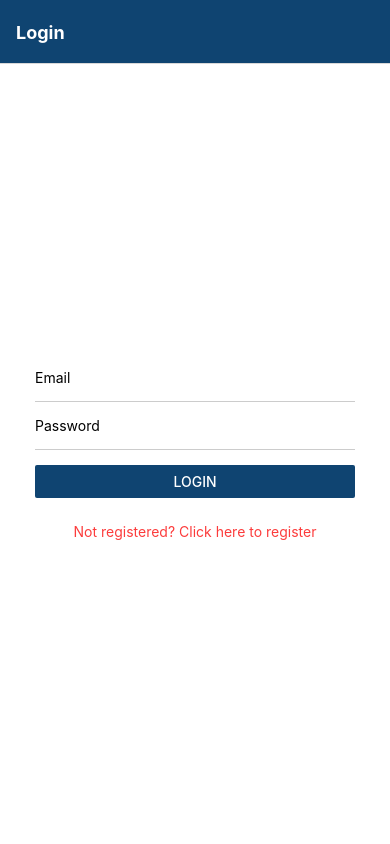
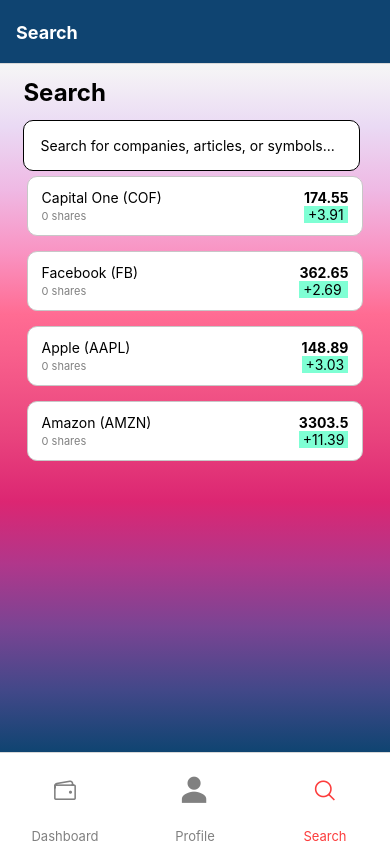
Before and after one commit to Lam-Richard/catpital-one, a React Native app: screen /SearchStack in a window 390 px wide. Built offline with nearby package versions, Linux system fonts and the light colour scheme; no server answers; what react-native-global-props would draw is missing.

Commit message:
data objects

```diff
--- a/App.js
+++ b/App.js
@@ -161,7 +161,7 @@
   const RootStack = createNativeStackNavigator();
   const RootStackScreen = ({ user }) => (
     <RootStack.Navigator screenOptions={{ headerShown: false }}>
-      {user ? (
+      {!user ? (
         <RootStack.Screen
           name="App"
           component={TabsScreen}
--- a/package.json
+++ b/package.json
@@ -26,6 +26,7 @@
     "react-native-picker-select": "^8.0.4",
     "react-native-safe-area-context": "3.2.0",
     "react-native-screens": "~3.4.0",
+    "react-native-searchable-dropdown": "^1.1.3",
     "react-native-text-ticker": "^1.13.0",
     "react-native-web": "~0.13.12"
   },
--- a/screens/Search.js
+++ b/screens/Search.js
@@ -1,4 +1,4 @@
-import React from "react";
+import React, { useEffect, useState } from "react";
 import { LinearGradient } from "expo-linear-gradient";
 import {
   StyleSheet,
@@ -9,16 +9,148 @@
   TextInput,
   Button,
 } from "react-native";
+import { getAllAssets } from "../tradingApi/trading";
+import SearchableDropdown from 'react-native-searchable-dropdown';
+
+const Ticker = ({data}) => {
+  const backgroundColor = data.upDown == "+" ? "aquamarine" : "red";
+    return (
+      <TouchableOpacity
+        style={styles.ticker}
+        onPress={() => {
+          navigation.navigate("Stock", {
+            data: capitalOne,
+          });
+        }}
+      >
+        <Text>
+          {data.company} ({data.ticker}){"\n"}
+          <Text style={{ fontSize: 11, color: "gray" }}>
+            {data.shares} shares
+          </Text>
+        </Text>
+        <View>
+          <Text style={{ fontWeight: "bold" }}>{data.lastPrice}</Text>
+          <Text style={{ backgroundColor: backgroundColor }}>
+            {" "}
+            {data.upDown}
+            {data.lastChange}
+          </Text>
+        </View>
+      </TouchableOpacity>
+    );
+}
 
 const SearchScreen = ({ navigation }) => {
-  const SearchBar = () => {
+  const [assets, setAssets] = useState([]);
+  const [query, setQuery] = useState("");
+
+  useEffect(() => {
+
+
+
+    async function fetchAssets() {
+      const response = await getAllAssets();
+      return response;
+    }
+    fetchAssets().then(data => setAssets(data));
+  },[])
+
+  // useEffect(()=> {
+  //   console.log("Assets:", assets);
+  // },[assets])
+
+
+  const capitalOne = {
+    company: "Capital One",
+    ticker: "COF",
+    lastPrice: 174.55,
+    lastChange: 3.91,
+    percentChange: 2.29,
+    upDown: "+",
+    shares: 0,
+    boughtPrice: 8.31,
+  };
+
+  const facebook = {
+    company: "Facebook",
+    ticker: "FB",
+    lastPrice: 362.65,
+    lastChange: 2.69,
+    percentChange: 0.75,
+    upDown: "+",
+    shares: 0
+  }
+
+  const apple = {
+    company: "Apple",
+    ticker: "AAPL",
+    lastPrice: 148.89,
+    lastChange: 3.03,
+    percentChange: 2.08,
+    upDown: "+",
+    shares: 0
+  }
+
+  const amazon = {
+    company: "Amazon",
+    ticker: "AMZN",
+    lastPrice: 3303.50,
+    lastChange: 11.39,
+    percentChange: 0.35,
+    upDown: "+",
+    shares: 0
+  }
+
+  const SearchBar = ({assets}) => {
+    const [query, setQuery] = useState("");
+    const [results, setResults] = useState([]);
+
+    const Result = ({asset}) => {
+      return (
+        <TouchableOpacity style={styles.ticker}>
+          <Text>{asset.name} ({asset.symbol})</Text>
+        </TouchableOpacity>
+      )
+    }
+
+    function changeResults() {
+      if (query != "" && assets != []) {
+        console.log(assets[0].symbol);
+        // console.log("RESULT:", result);
+        // setResults(result);
+      } else {
+        setResults([]);
+      }
+    }
+
+    useEffect(()=> {
+      changeResults()
+    },[query])
+
     return (
-      <TextInput
+      <React.Fragment>
+        <TextInput
         placeholder={"Search for companies, articles, or symbols..."}
         style={styles.search}
-      ></TextInput>
+        onChangeText={(value) => {setQuery(value)}}
+        >
+        </TextInput>
+        <Ticker data={capitalOne}></Ticker>
+        <Ticker data={facebook}></Ticker>
+        <Ticker data={apple}></Ticker>
+        <Ticker data={amazon}></Ticker>
+        </React.Fragment>
+
+
+
+      // <SearchableDropdown items={assets} >
+
+      // </SearchableDropdown>
     );
   };
+
+
 
   return (
     <LinearGradient
@@ -49,7 +181,9 @@
         >
           Search
         </Text>
-        <SearchBar style={styles.search} />
+        <SearchBar assets={assets} style={styles.search} />
+
+
       </View>
     </LinearGradient>
   );
@@ -58,6 +192,7 @@
 const styles = StyleSheet.create({
   searchContainer: {
     //borderWidth: 1,
+    width: '98%',
     paddingHorizontal: "5%",
     height: "100%",
   },
@@ -69,14 +204,31 @@
     width: "100%",
   },
   search: {
-    //borderStyle: "solid",
-    //borderColor: "#c7c7c7",
+    // borderStyle: "solid",
+    // borderColor: "#c7c7c7",
     backgroundColor: "white",
     borderWidth: 1,
     borderRadius: 10,
     paddingHorizontal: 16,
     paddingVertical: 16,
+    width: '98%'
   },
+  ticker: {
+    width: "98%",
+    flexDirection: "row",
+    justifyContent: "space-between",
+    alignItems: "center",
+    paddingHorizontal: "4%",
+    paddingVertical: "3.5%",
+    marginHorizontal: "1%",
+    borderStyle: "solid",
+    borderWidth: 1,
+    borderColor: "#c7c7c7",
+    borderRadius: 10,
+    marginBottom: 10,
+    marginTop: 5,
+    backgroundColor: "white",
+  }
 });
 
 export default SearchScreen;
--- a/screens/StockScreen.js
+++ b/screens/StockScreen.js
@@ -18,7 +18,6 @@
   const [shares, setShares] = useState(10);
   const [symbol, setSymbol] = useState("COF");
   const [side, setSide] = useState(null);
-  const [assets, setAssets] = useState(null);
 
   async function placeOrder() {
     if (side != null && !isNaN(shares)) {
--- a/tradingApi/trading.js
+++ b/tradingApi/trading.js
@@ -6,8 +6,8 @@
     return result;
 }
 
-export async function getActiveAssets() {
-    let response = await fetch(`${SERVER}/activeAssets`);
+export async function getAllAssets() {
+    let response = await fetch(`${SERVER}/allAssets`);
     let result = await response.json();
     return result;
 }
```
Also changed, not shown: 1 other file (tests, documents, lock files or other folders).
